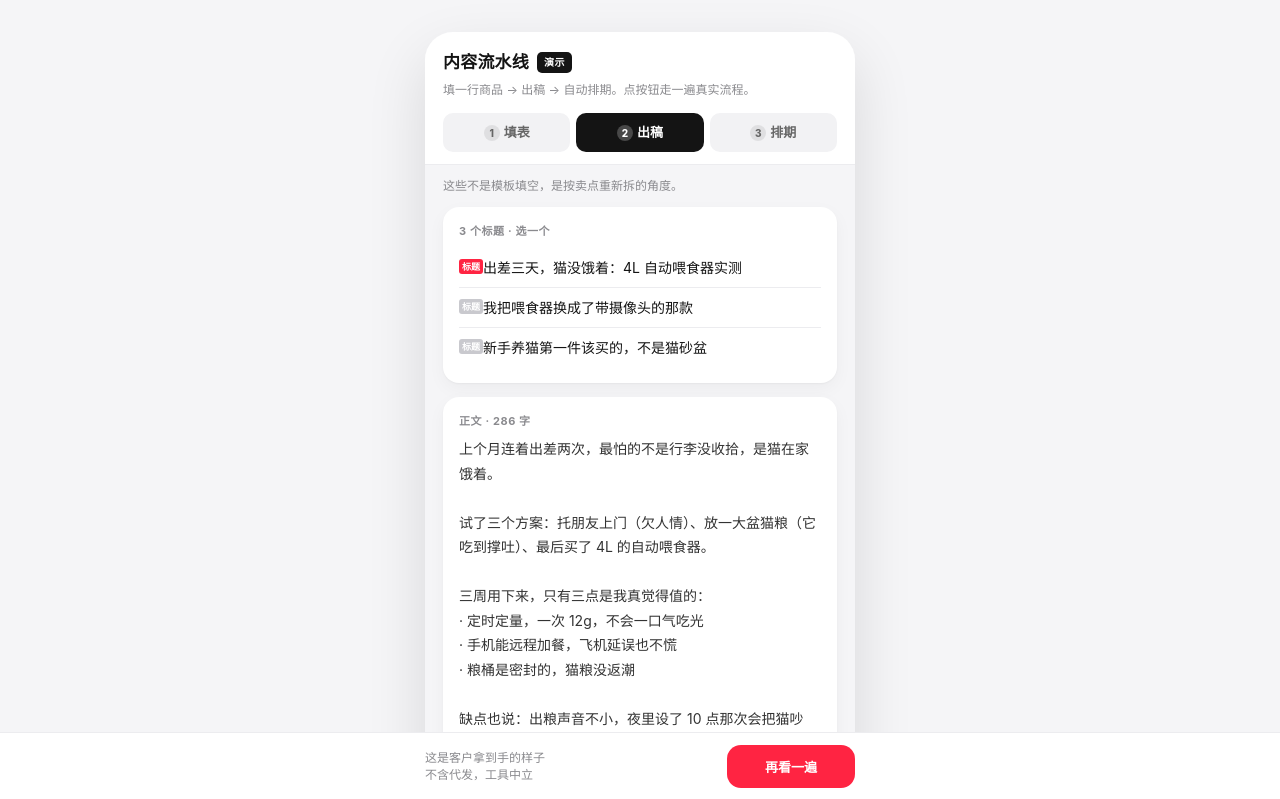
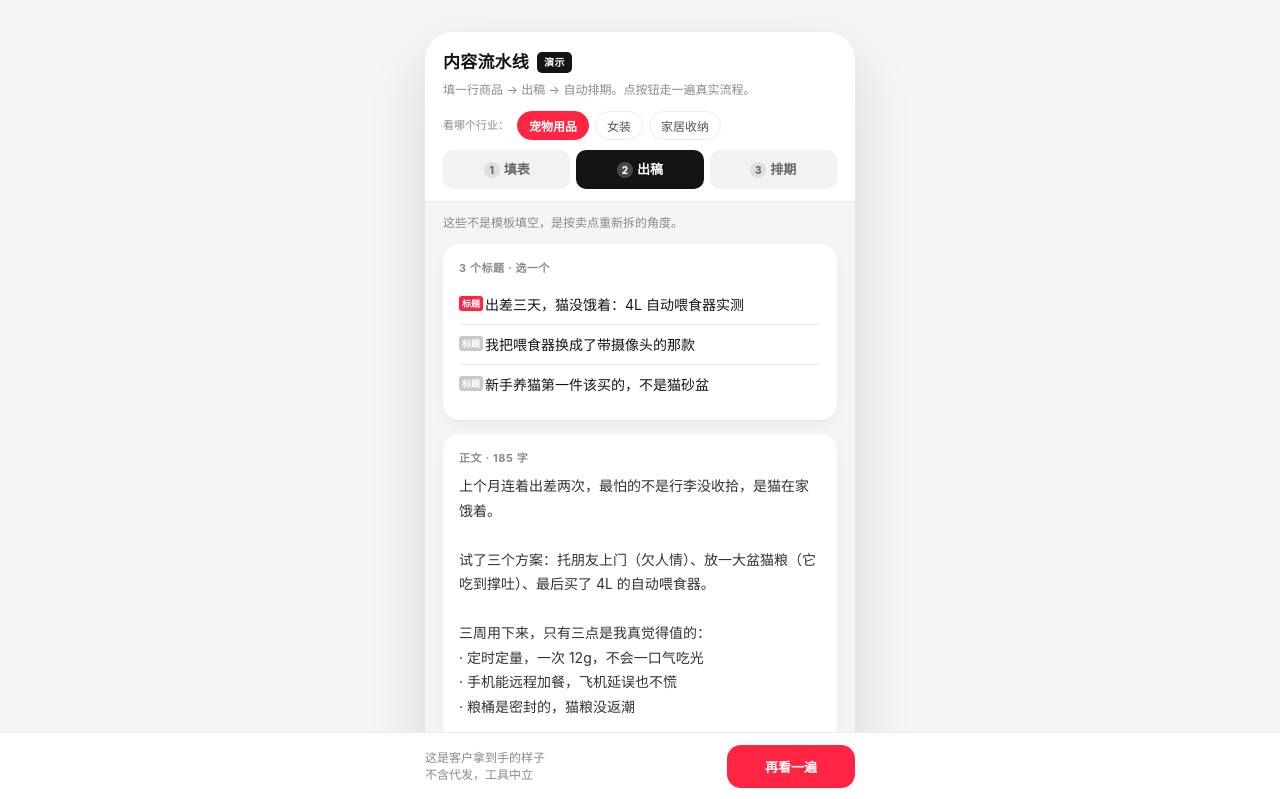
Before and after one commit to Sky-Blue-Ai/side-hustle-pipeline, a plain HTML site: page site/demo/index.html in a window 1280 px wide. Both pictures are taken after a click on the button "生成这一条". Shown: the top 799 px of the page. Drawn offline with Linux system fonts and the light colour scheme.

Commit message:
feat: 演示站支持宠物/女装/家居三行业切换（数据抽到 demo-data.js）+ SKU B 诊断单模板与 2 张首图

```diff
--- /dev/null
+++ b/site/demo/demo-data.js
@@ -0,0 +1,58 @@
+// 演示数据：换品类只改这个文件，页面不用动。
+// 每个 preset = 客户在飞书表里填的一行 + Agent 应产出的结果。
+window.DEMO = [
+  {
+    id: "pet",
+    name: "宠物用品",
+    product: "宠物自动喂食器 4L",
+    points: ["出差三天不用托人", "定时定量不撑胃", "手机远程加餐"],
+    platform: "小红书",
+    angle: "痛点型（怕猫饿着）",
+    cover: "covers/pet.png",
+    titles: [
+      "出差三天，猫没饿着：4L 自动喂食器实测",
+      "我把喂食器换成了带摄像头的那款",
+      "新手养猫第一件该买的，不是猫砂盆"
+    ],
+    body:
+"上个月连着出差两次，最怕的不是行李没收拾，是猫在家饿着。\n\n试了三个方案：托朋友上门（欠人情）、放一大盆猫粮（它吃到撑吐）、最后买了 4L 的自动喂食器。\n\n三周用下来，只有三点是我真觉得值的：\n· 定时定量，一次 12g，不会一口气吃光\n· 手机能远程加餐，飞机延误也不慌\n· 粮桶是密封的，猫粮没返潮\n\n缺点也说：出粮声音不小，夜里设了 10 点那次会把猫吵醒。\n\n出差多的养猫人，这个比自动猫砂盆实用。",
+    tags: ["#养猫日常", "#自动喂食器", "#出差养猫", "#新手养猫", "#宠物好物"],
+    plan: "周四 20:00"
+  },
+  {
+    id: "dress",
+    name: "女装",
+    product: "小个子西装裤 88cm",
+    points: ["158 不拖地", "腰后 3cm 可调", "机洗不变形"],
+    platform: "小红书",
+    angle: "测评型（穿了两个月）",
+    cover: "covers/dress.png",
+    titles: [
+      "158 穿西装裤，终于不拖地了",
+      "我把公司那条工装裤退了，换成这条",
+      "通勤裤别只看版型，先看这个细节"
+    ],
+    body:
+"在 158 的个子面前，「标准九分」基本都是十分，堆在脚踝上像借来的。\n\n这条我穿了两个月，三个点值得说：\n· 裤长 88cm，我 158 穿刚好露脚踝，不用改裤脚\n· 腰后有 3cm 暗扣可调，吃完午饭不用解扣子\n· 机洗三次没变形，垂感还在，不用熨\n\n缺点也说：面料偏薄，深色款在大太阳下能看出微透，要穿肤色打底。\n\n158-163 的姐妹买通勤裤，先量裤长再挑版型，比看模特图有用。",
+    tags: ["#通勤穿搭", "#小个子穿搭", "#西装裤", "#158穿搭", "#职场穿搭"],
+    plan: "周五 12:30"
+  },
+  {
+    id: "home",
+    name: "家居收纳",
+    product: "免打孔厨房置物架",
+    points: ["199 搞定整个台面", "不打孔不伤墙", "退租能全拆走"],
+    platform: "小红书",
+    angle: "场景型（出租房厨房）",
+    cover: "covers/home.png",
+    titles: [
+      "房东的旧厨房，我花 199 救回来了",
+      "租房最值得买的三件，都不打孔",
+      "退租能全拆走的改造，房东都没话说"
+    ],
+    body:
+"租的老房子，厨房台面只有 60cm，灶台旁边连个放调料的地方都没有。\n\n三样东西，199 块：\n· 免打孔置物架 89，卡在吊柜和台面之间，承重 8kg\n· 磁吸刀架 39，贴在冰箱侧面，不占台面\n· 折叠沥水篮 71，用完折平塞进柜子\n\n缺点也说：置物架不能贴在瓷砖缝上，贴之前用酒精擦一遍，不然会掉。\n\n退租那天全拆下来，墙上没有孔，押金一分没扣。",
+    tags: ["#租房改造", "#厨房收纳", "#免打孔", "#小户型", "#租房好物"],
+    plan: "周六 10:00"
+  }
+];
--- a/site/demo/index.html
+++ b/site/demo/index.html
@@ -14,7 +14,11 @@ header{padding:18px 18px 12px;background:#fff;border-bottom:1px solid var(--line
 .title{display:flex;align-items:center;gap:8px;font-size:17px;font-weight:800;letter-spacing:.2px}
 .badge{font-size:10px;font-weight:700;color:#fff;background:var(--ink);padding:3px 7px;border-radius:5px;letter-spacing:.5px}
 .sub{font-size:12px;color:var(--muted);margin-top:5px}
-.tabs{display:flex;gap:6px;margin-top:14px}
+.who{display:flex;gap:6px;align-items:center;margin-top:12px;flex-wrap:wrap}
+.who span{font-size:11px;color:var(--muted);margin-right:2px}
+.who button{border:1px solid var(--line);background:#fff;border-radius:999px;padding:5px 11px;font-size:12px;color:#555;cursor:pointer}
+.who button.on{background:var(--red);border-color:var(--red);color:#fff;font-weight:700}
+.tabs{display:flex;gap:6px;margin-top:10px}
 .tab{flex:1;text-align:center;padding:9px 0;font-size:13px;font-weight:600;color:#666;background:#F2F2F4;border-radius:10px;cursor:pointer;transition:.18s;border:1px solid transparent}
 .tab.on{background:var(--ink);color:#fff}
 .tab i{display:inline-block;width:16px;height:16px;line-height:16px;border-radius:50%;background:rgba(0,0,0,.08);font-style:normal;font-size:10px;font-weight:800;margin-right:4px}
@@ -33,7 +37,6 @@ header{padding:18px 18px 12px;background:#fff;border-bottom:1px solid var(--line
 .btn{display:block;width:100%;border:0;border-radius:14px;padding:15px;font-size:15px;font-weight:700;color:#fff;background:var(--ink);cursor:pointer;margin-top:4px}
 .btn:active{transform:scale(.99)}
 .btn.red{background:var(--red)}
-.btn.ghost{background:#fff;color:var(--ink);border:1px solid var(--line)}
 .btn[disabled]{opacity:.5;cursor:default}
 .steps{font-size:12px;color:var(--muted);margin-top:10px;min-height:18px}
 .steps div{opacity:0;animation:app .25s forwards}
@@ -45,7 +48,7 @@ h3 em{font-style:normal;color:var(--red)}
 .cover{width:100%;border-radius:12px;display:block;background:#EEE;aspect-ratio:3/4;object-fit:cover}
 .cover-row{display:flex;gap:12px;align-items:flex-start}
 .cover-row .cover{width:104px;flex:0 0 104px}
-.titles li{font-size:14px;padding:9px 0 9px 24px;border-bottom:1px solid var(--line);position:relative;list-style:none}
+.titles li{font-size:14px;padding:9px 0 9px 26px;border-bottom:1px solid var(--line);position:relative;list-style:none}
 .titles li:last-child{border:0}
 .titles li:before{content:"标题";position:absolute;left:0;top:11px;font-size:9px;font-weight:800;color:#fff;background:#C9C9CE;border-radius:3px;padding:1px 3px}
 .titles li.pick:before{background:var(--red)}
@@ -72,6 +75,7 @@ footer .btn{width:auto;flex:0 0 128px;margin:0;padding:12px;font-size:13px}
   <header>
     <div class="title">内容流水线 <span class="badge">演示</span></div>
     <div class="sub">填一行商品 → 出稿 → 自动排期。点按钮走一遍真实流程。</div>
+    <div class="who" id="who"><span>看哪个行业：</span></div>
     <div class="tabs">
       <div class="tab on" data-go="1"><i>1</i>填表</div>
       <div class="tab" data-go="2"><i>2</i>出稿</div>
@@ -79,54 +83,35 @@ footer .btn{width:auto;flex:0 0 128px;margin:0;padding:12px;font-size:13px}
     </div>
   </header>
 
-  <!-- 1 填表 -->
   <section class="screen on" id="s1">
     <p class="screen-hint">客户只做一件事：在飞书表格里填一行。</p>
     <div class="card">
       <div class="label">内容表 · 第 8 行</div>
-      <div class="row"><b>商品</b><span>宠物自动喂食器 4L</span></div>
-      <div class="row"><b>卖点</b><span>
-        <span class="chip">出差三天不用托人</span><span class="chip">定时定量不撑胃</span><span class="chip">手机远程加餐</span>
-      </span></div>
-      <div class="row"><b>平台</b><span>小红书</span></div>
-      <div class="row"><b>角度</b><span>痛点型（怕猫饿着）</span></div>
+      <div class="row"><b>商品</b><span id="f-product"></span></div>
+      <div class="row"><b>卖点</b><span id="f-points"></span></div>
+      <div class="row"><b>平台</b><span id="f-platform"></span></div>
+      <div class="row"><b>角度</b><span id="f-angle"></span></div>
       <div class="row"><b>状态</b><span style="color:var(--red);font-weight:700">待生成</span></div>
     </div>
     <button class="btn red" id="gen">生成这一条</button>
     <div class="steps" id="steps"></div>
   </section>
 
-  <!-- 2 出稿 -->
   <section class="screen" id="s2">
     <p class="screen-hint">这些不是模板填空，是按卖点重新拆的角度。</p>
     <div class="card">
       <div class="label">3 个标题 · 选一个</div>
-      <ul class="titles" id="titles">
-        <li class="pick">出差三天，猫没饿着：4L 自动喂食器实测</li>
-        <li>我把喂食器换成了带摄像头的那款</li>
-        <li>新手养猫第一件该买的，不是猫砂盆</li>
-      </ul>
+      <ul class="titles" id="titles"></ul>
     </div>
     <div class="card">
-      <div class="label">正文 · 286 字</div>
-      <div class="body">上个月连着出差两次，最怕的不是行李没收拾，是猫在家饿着。
-
-试了三个方案：托朋友上门（欠人情）、放一大盆猫粮（它吃到撑吐）、最后买了 4L 的自动喂食器。
-
-三周用下来，只有三点是我真觉得值的：
-· 定时定量，一次 12g，不会一口气吃光
-· 手机能远程加餐，飞机延误也不慌
-· 粮桶是密封的，猫粮没返潮
-
-缺点也说：出粮声音不小，夜里设了 10 点那次会把猫吵醒。
-
-出差多的养猫人，这个比自动猫砂盆实用。</div>
+      <div class="label" id="body-label">正文</div>
+      <div class="body" id="body"></div>
     </div>
     <div class="card">
       <div class="label">标签 + 封面</div>
-      <div style="margin-bottom:12px"><span class="chip red">#养猫日常</span><span class="chip">#自动喂食器</span><span class="chip">#出差养猫</span><span class="chip">#新手养猫</span></div>
+      <div style="margin-bottom:12px" id="tags"></div>
       <div class="cover-row">
-        <img class="cover" id="coverimg" alt="封面" src="cover.png">
+        <img class="cover" id="coverimg" alt="封面" src="covers/pet.png">
         <div>
           <h3>封面标题<em>自动配</em></h3>
           <p style="font-size:12px;color:var(--muted);line-height:1.6">按内容类型选版式：有数字走数据版，有清单走列表版，有前后对比走对比版。三个尺寸一次出齐。</p>
@@ -136,7 +121,6 @@ footer .btn{width:auto;flex:0 0 128px;margin:0;padding:12px;font-size:13px}
     <button class="btn" id="adopt">采用这条 → 进排期</button>
   </section>
 
-  <!-- 3 排期 -->
   <section class="screen" id="s3">
     <p class="screen-hint">排期不用记，表里自动排，到点提醒。</p>
     <div class="card">
@@ -157,8 +141,8 @@ footer .btn{width:auto;flex:0 0 128px;margin:0;padding:12px;font-size:13px}
       </div>
     </div>
     <div class="card">
-      <div class="label">待发 · 周四 20:00</div>
-      <div style="font-size:14px;font-weight:700;margin-bottom:6px">出差三天，猫没饿着：4L 自动喂食器实测</div>
+      <div class="label" id="plan-label">待发</div>
+      <div style="font-size:14px;font-weight:700;margin-bottom:6px" id="plan-title"></div>
       <div style="font-size:12px;color:var(--muted)">已出稿 · 封面 1 张 · 发布前提醒已开</div>
     </div>
     <div class="card" style="background:#141414;color:#fff">
@@ -174,26 +158,59 @@ footer .btn{width:auto;flex:0 0 128px;margin:0;padding:12px;font-size:13px}
   </footer>
 </div>
 
+<script src="demo-data.js"></script>
 <script>
-const tabs=[...document.querySelectorAll('.tab')];
-const screens={1:document.getElementById('s1'),2:document.getElementById('s2'),3:document.getElementById('s3')};
-function go(n){
-  tabs.forEach(t=>t.classList.toggle('on',t.dataset.go==String(n)));
-  Object.entries(screens).forEach(([k,el])=>el.classList.toggle('on',k==String(n)));
-  window.scrollTo({top:0,behavior:'smooth'});
+const D = window.DEMO || [];
+let cur = 0;
+const $ = s => document.querySelector(s);
+
+D.forEach((p, i) => {
+  const b = document.createElement('button');
+  b.textContent = p.name;
+  b.className = i === 0 ? 'on' : '';
+  b.onclick = () => {
+    cur = i;
+    document.querySelectorAll('#who button').forEach((x, j) => x.classList.toggle('on', j === i));
+    paint(); go(1);
+  };
+  $('#who').appendChild(b);
+});
+
+function paint() {
+  const p = D[cur];
+  $('#f-product').textContent = p.product;
+  $('#f-points').innerHTML = p.points.map(x => '<span class="chip">' + x + '</span>').join('');
+  $('#f-platform').textContent = p.platform;
+  $('#f-angle').textContent = p.angle;
+  $('#titles').innerHTML = p.titles.map((t, i) => '<li class="' + (i === 0 ? 'pick' : '') + '">' + t + '</li>').join('');
+  $('#body').textContent = p.body;
+  $('#body-label').textContent = '正文 · ' + p.body.replace(/\s/g, '').length + ' 字';
+  $('#tags').innerHTML = p.tags.map((t, i) => '<span class="chip' + (i === 0 ? ' red' : '') + '">' + t + '</span>').join('');
+  $('#coverimg').src = p.cover;
+  $('#plan-label').textContent = '待发 · ' + p.plan;
+  $('#plan-title').textContent = p.titles[0];
 }
-tabs.forEach(t=>t.onclick=()=>go(t.dataset.go));
-const steps=document.getElementById('steps'),gen=document.getElementById('gen');
-gen.onclick=()=>{
-  gen.disabled=true;gen.textContent='正在跑…';steps.innerHTML='';
-  const list=['抓取卖点 3 条','拆解 3 个内容角度','写标题 + 正文','配封面 1 张'];
-  list.forEach((s,i)=>setTimeout(()=>{
-    const d=document.createElement('div');d.textContent=s;steps.appendChild(d);
-  },300*(i+1)));
-  setTimeout(()=>{go(2);gen.disabled=false;gen.textContent='生成这一条';},300*list.length+700);
+
+const tabs = [...document.querySelectorAll('.tab')];
+const screens = {1: $('#s1'), 2: $('#s2'), 3: $('#s3')};
+function go(n) {
+  tabs.forEach(t => t.classList.toggle('on', t.dataset.go == String(n)));
+  Object.entries(screens).forEach(([k, el]) => el.classList.toggle('on', k == String(n)));
+  window.scrollTo({top: 0, behavior: 'smooth'});
+}
+tabs.forEach(t => t.onclick = () => go(t.dataset.go));
+
+const steps = $('#steps'), gen = $('#gen');
+gen.onclick = () => {
+  gen.disabled = true; gen.textContent = '正在跑…'; steps.innerHTML = '';
+  ['抓取卖点 3 条', '拆解 3 个内容角度', '写标题 + 正文', '配封面 1 张'].forEach((s, i) =>
+    setTimeout(() => { const d = document.createElement('div'); d.textContent = s; steps.appendChild(d); }, 300 * (i + 1)));
+  setTimeout(() => { go(2); gen.disabled = false; gen.textContent = '生成这一条'; }, 1900);
 };
-document.getElementById('adopt').onclick=()=>go(3);
-document.getElementById('again').onclick=()=>{steps.innerHTML='';go(1)};
+$('#adopt').onclick = () => go(3);
+$('#again').onclick = () => { steps.innerHTML = ''; go(1); };
+
+paint();
 </script>
 </body>
 </html>
```
Also changed, not shown: offers/covers/B1-诊断199-result-20261116-214552.png (added), offers/covers/B2-验收标准-list-20261116-214552.png (added), site/demo/covers/dress.png (added), site/demo/covers/home.png (added), site/demo/covers/pet.png (added), 1 other file.
